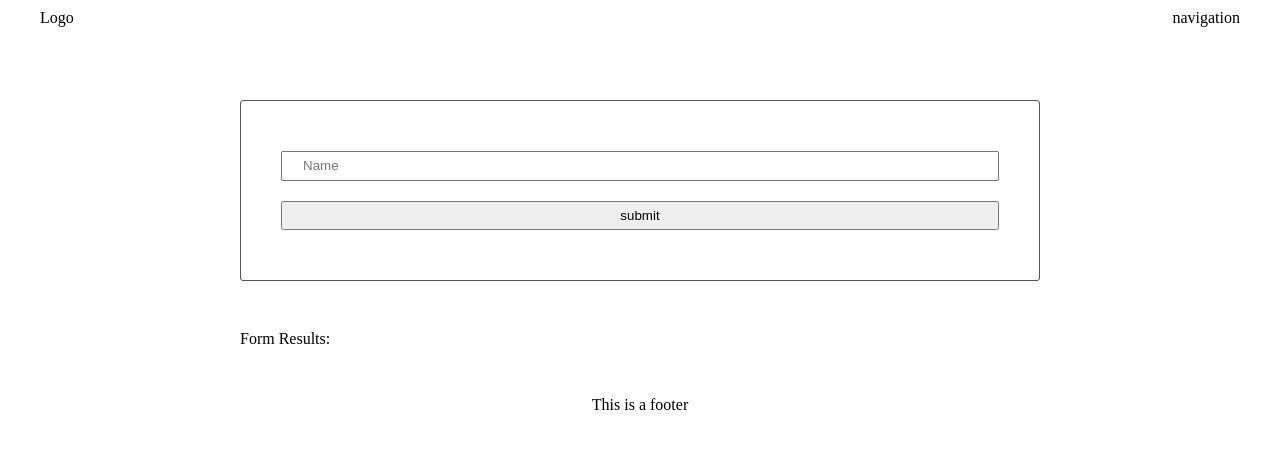
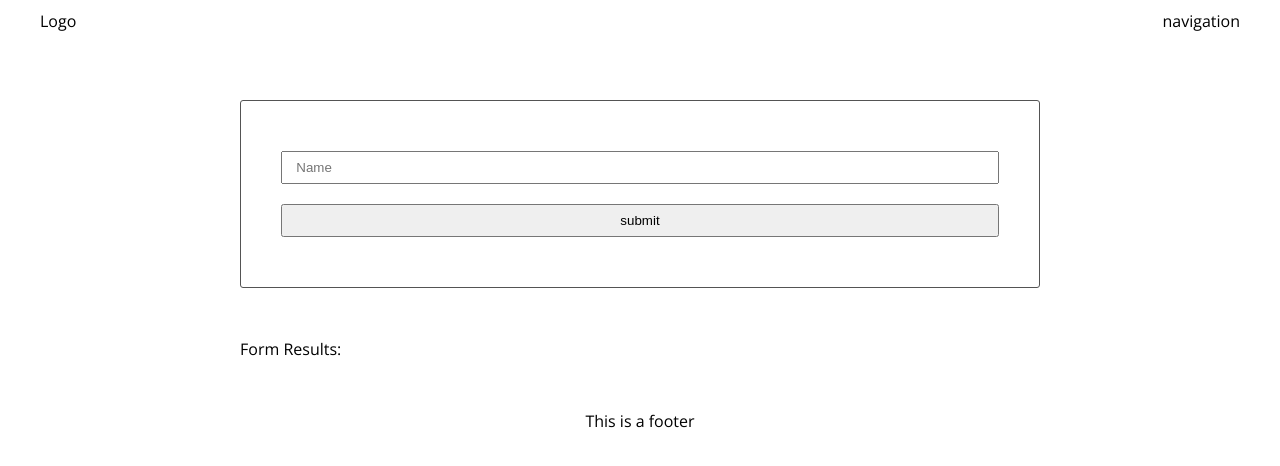
Before and after one commit to sandeep2194/project4, a website built with webpack: page src/client/views/index.html in a window 1280 px wide. Built offline with nearby package versions, Linux system fonts and the light colour scheme.

Commit message:
add grid as layout

```diff
--- a/src/client/styles/base.scss
+++ b/src/client/styles/base.scss
@@ -1,8 +1,12 @@
+$main-font: 'Open Sans',
+sans-serif;
+$main-f-size: 12px;
 body {
     display: grid;
     grid-template-columns: 1fr;
     grid-template-rows: minmax(50px, auto);
     grid-template-areas: 'hd' 'main' 'ft';
+    font: 100% $main-font;
     main {
         grid-area: 'main';
     }
--- a/src/client/styles/form.scss
+++ b/src/client/styles/form.scss
@@ -1,12 +1,12 @@
+@use 'base';
 form {
     border: 1px solid #545454;
     border-radius: 3px;
     padding: 40px;
+    input {
+        padding: .5em 1em;
+        width: 100%;
+        line-height: 16px;
+        margin: 10px 0;
+    }
 }
-
-input {
-    padding: 5px 20px;
-    width: 100%;
-    line-height: 16px;
-    margin: 10px 0;
-}
--- a/src/client/views/index.html
+++ b/src/client/views/index.html
@@ -4,6 +4,8 @@
 <head>
     <meta charset="utf-8">
     <title>Test</title>
+    <link href="https://fonts.googleapis.com/css?family=Open+Sans&display=swap" rel="stylesheet">
+
 </head>
 
 <body>
```
